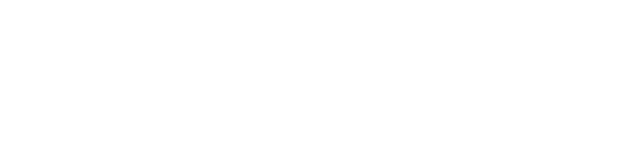
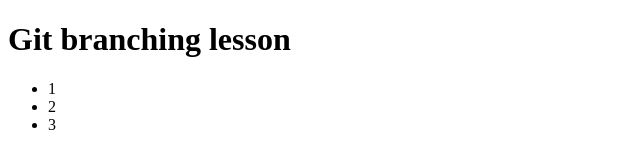
Before and after one commit to toritsevalerie/git-branching-lesson, a plain HTML site: page git-branching-lesson/index.html in a window 1280 px wide. Shown: the whole page, without its empty margins (0-640 px from the left). Drawn offline with Linux system fonts and the light colour scheme.

Commit message:
added new content

```diff
--- a/git-branching-lesson/index.html
+++ b/git-branching-lesson/index.html
@@ -1,12 +1,17 @@
 <!DOCTYPE html>
 <html lang="en">
-<head>
-  <meta charset="UTF-8">
-  <meta name="viewport" content="width=device-width, initial-scale=1.0">
-  <meta http-equiv="X-UA-Compatible" content="ie=edge">
-  <title>Git branching lesson on test</title>
-</head>
-<body>
-
-</body>
+  <head>
+    <meta charset="UTF-8" />
+    <meta name="viewport" content="width=device-width, initial-scale=1.0" />
+    <meta http-equiv="X-UA-Compatible" content="ie=edge" />
+    <title>Git branching lesson on test</title>
+  </head>
+  <body>
+    <h1>Git branching lesson</h1>
+    <ul>
+      <li>1</li>
+      <li>2</li>
+      <li>3</li>
+    </ul>
+  </body>
 </html>
```
